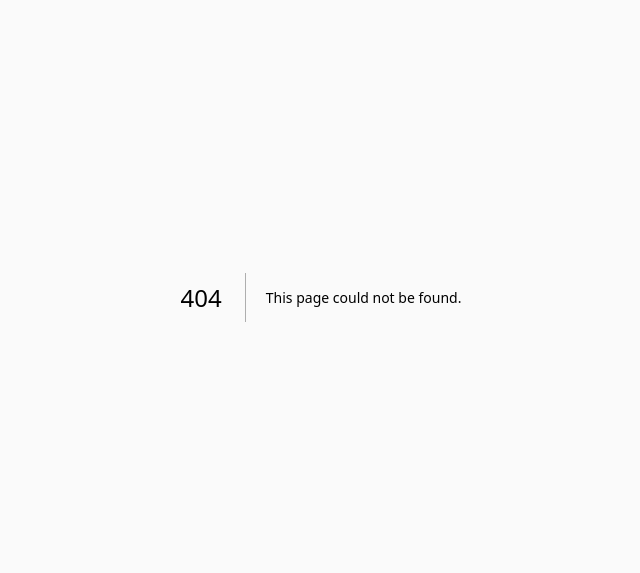
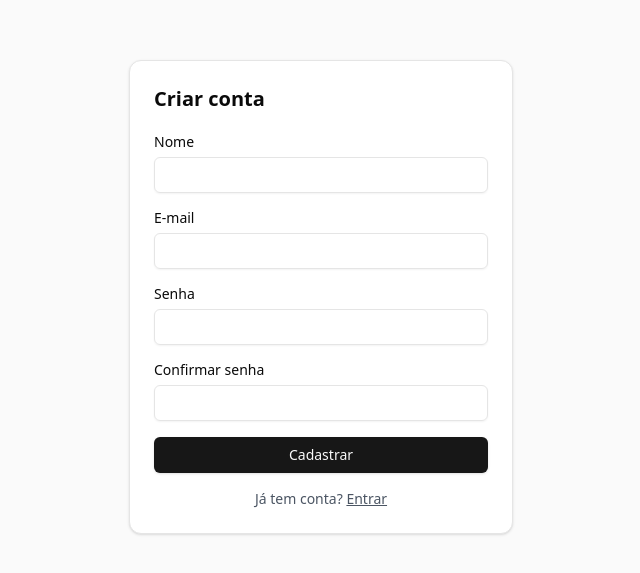
Before and after one commit to daniellsribeiro/tamy-ai-teste, a Next.js app in the folder frontend/: page /register in a window 1280 px wide. Before the commit this address had no page. Shown: the part 103-676 px from the top of the page, without its empty margins (319-959 px from the left). Built offline with nearby package versions, Linux system fonts and the light colour scheme.

Commit message:
feat(frontend-auth): tela de cadastro + link no login

```diff
--- a/frontend/src/app/(auth)/login/page.tsx
+++ b/frontend/src/app/(auth)/login/page.tsx
@@ -8,6 +8,7 @@ import { zodResolver } from '@hookform/resolvers/zod';
 import { Button } from '@/components/ui/button';
 import { Card, CardContent } from '@/components/ui/card';
 import { Input } from '@/components/ui/input';
+import Link from 'next/link';
 
 const schema = z.object({
     email: z.string().email(),
@@ -58,6 +59,9 @@ export default function LoginPage() {
                         <Button type="submit" disabled={isSubmitting} className="w-full">
                             {isSubmitting ? 'Entrando...' : 'Entrar'}
                         </Button>
+                        <p className="text-sm text-center text-gray-600">
+                            Não tem conta? <Link className="underline" href="/register">Criar conta</Link>
+                        </p>
                     </form>
                 </CardContent>
             </Card>
--- /dev/null
+++ b/frontend/src/app/(auth)/register/page.tsx
@@ -0,0 +1,100 @@
+'use client';
+
+import { useState } from 'react';
+import { useRouter } from 'next/navigation';
+import { useForm } from 'react-hook-form';
+import { z } from 'zod';
+import { zodResolver } from '@hookform/resolvers/zod';
+import Link from 'next/link';
+import { Button } from '@/components/ui/button';
+import { Card, CardContent } from '@/components/ui/card';
+import { Input } from '@/components/ui/input';
+
+const schema = z.object({
+  name: z.string().min(2, 'Informe seu nome'),
+  email: z.string().email('E-mail inválido'),
+  password: z.string().min(6, 'Mínimo de 6 caracteres'),
+  confirm: z.string().min(6),
+}).refine((v) => v.password === v.confirm, {
+  message: 'As senhas não conferem',
+  path: ['confirm'],
+});
+
+type FormData = z.infer<typeof schema>;
+
+export default function RegisterPage() {
+  const router = useRouter();
+  const [error, setError] = useState<string | null>(null);
+  const { register, handleSubmit, formState: { isSubmitting, errors } } = useForm<FormData>({
+    resolver: zodResolver(schema),
+  });
+
+  async function onSubmit(values: FormData) {
+    setError(null);
+    try {
+      const res = await fetch(`${process.env.NEXT_PUBLIC_API_URL}/auth/register`, {
+        method: 'POST',
+        headers: { 'Content-Type': 'application/json' },
+        // envia só o que o backend espera
+        body: JSON.stringify({ name: values.name, email: values.email, password: values.password }),
+      });
+      if (!res.ok) {
+        let msg = 'Erro ao cadastrar';
+        try {
+          const j = await res.json();
+          if (typeof j?.message === 'string') msg = j.message;
+        } catch {}
+        throw new Error(msg);
+      }
+      const json = await res.json();
+      localStorage.setItem('token', json.accessToken);
+      router.push('/dashboard');
+    } catch (err: unknown) {
+      const msg = err instanceof Error ? err.message : 'Erro ao cadastrar';
+      setError(msg);
+    }
+  }
+
+  return (
+    <main className="min-h-screen grid place-items-center p-6">
+      <Card className="w-full max-w-sm">
+        <CardContent className="p-6 space-y-4">
+          <h1 className="text-xl font-semibold">Criar conta</h1>
+          <form onSubmit={handleSubmit(onSubmit)} className="space-y-3">
+            <div className="space-y-1">
+              <label className="text-sm">Nome</label>
+              <Input {...register('name')} />
+              <p className="text-xs text-red-600">{errors.name?.message}</p>
+            </div>
+            <div className="space-y-1">
+              <label className="text-sm">E-mail</label>
+              <Input type="email" {...register('email')} />
+              <p className="text-xs text-red-600">{errors.email?.message}</p>
+            </div>
+            <div className="space-y-1">
+              <label className="text-sm">Senha</label>
+              <Input type="password" {...register('password')} />
+              <p className="text-xs text-red-600">{errors.password?.message}</p>
+            </div>
+            <div className="space-y-1">
+              <label className="text-sm">Confirmar senha</label>
+              <Input type="password" {...register('confirm')} />
+              <p className="text-xs text-red-600">{errors.confirm?.message}</p>
+            </div>
+
+            {error && <p className="text-sm text-red-600">{error}</p>}
+
+            <Button type="submit" disabled={isSubmitting} className="w-full">
+              {isSubmitting ? 'Cadastrando...' : 'Cadastrar'}
+            </Button>
+          </form>
+
+          <p className="text-sm text-center text-gray-600">
+            Já tem conta?{' '}
+            <Link className="underline" href="/login">Entrar</Link>
+          </p>
+        </CardContent>
+      </Card>
+    </main>
+  );
+}
```
Lines whose indentation alone changed are shown as unchanged.
